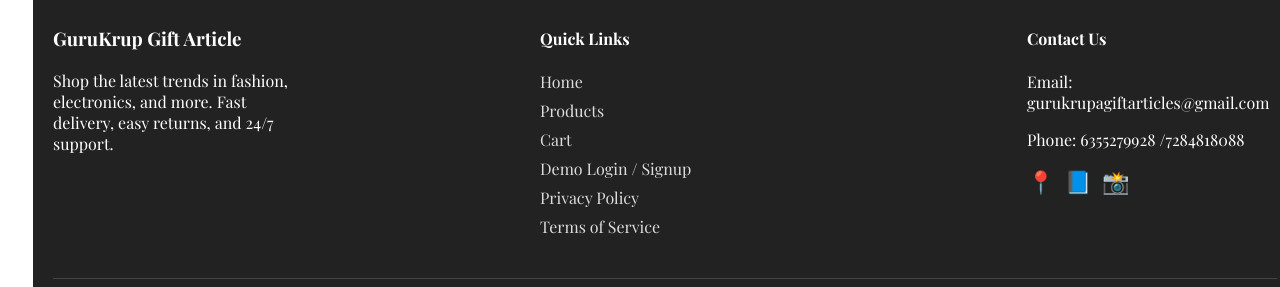
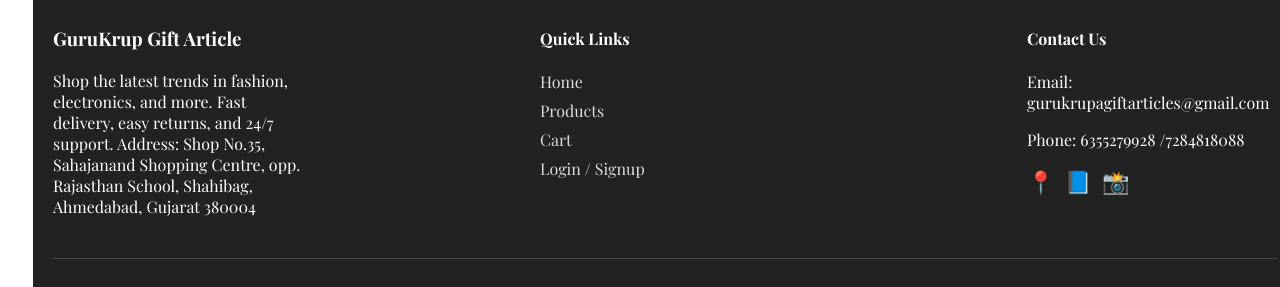
Before and after one commit to nikhilanakhiya25/Gurukrupa-Site, a React (Vite) app in the folder frontend/: page / in a window 1280 px wide. Shown: the part 1583-1870 px from the top of the page. Built offline with nearby package versions, Linux system fonts and the light colour scheme; no server answers.

Commit message:
Update Footer.jsx
Footer Add Address and some comment data

```diff
--- a/frontend/src/components/Footer.jsx
+++ b/frontend/src/components/Footer.jsx
@@ -14,6 +14,7 @@
                     <p>
                         Shop the latest trends in fashion, electronics, and more. Fast
                         delivery, easy returns, and 24/7 support.
+                        Address: Shop No.35, Sahajanand Shopping Centre, opp. Rajasthan School, Shahibag, Ahmedabad, Gujarat 380004
                     </p>
                 </div>
 
@@ -24,9 +25,9 @@
                         <li><Link to="/">Home</Link></li>
                         <li><Link to="/products">Products</Link></li>
                         <li><Link to="/cart">Cart</Link></li>
-                        <li><Link to="/login">Demo Login / Signup</Link></li>
-                        <li><Link to="/privacy-policy">Privacy Policy</Link></li>
-                        <li><Link to="/terms">Terms of Service</Link></li>
+                        <li><Link to="/login">Login / Signup</Link></li>
+                        {/* <li><Link to="/privacy-policy">Privacy Policy</Link></li>
+                        <li><Link to="/terms">Terms of Service</Link></li> */}
                     </ul>
                 </div>
 
```
